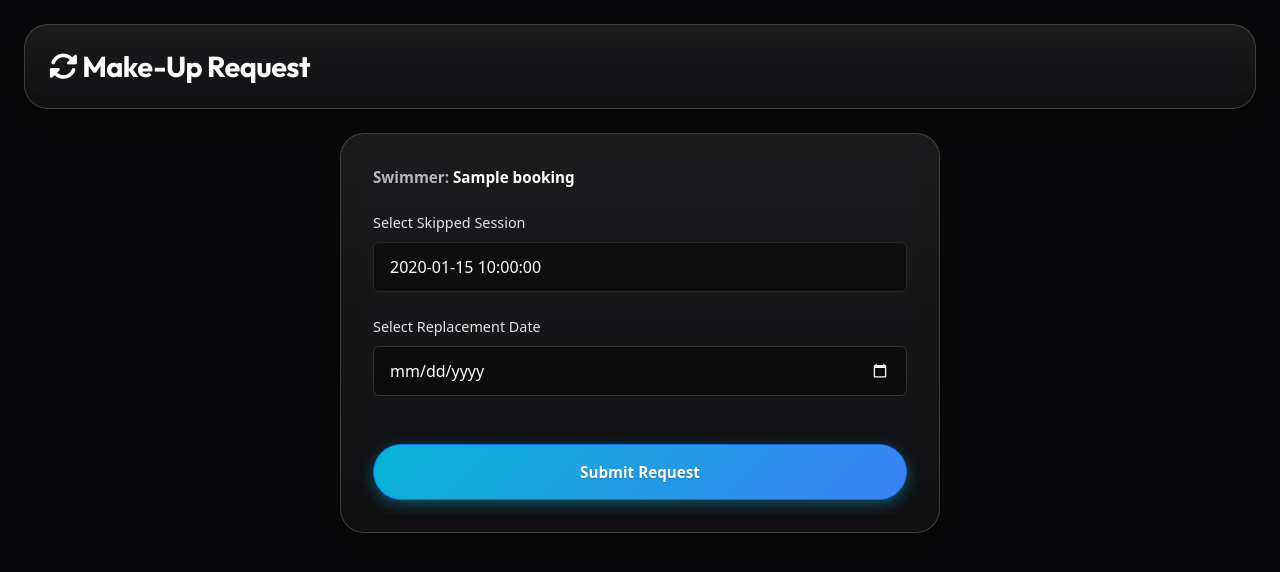
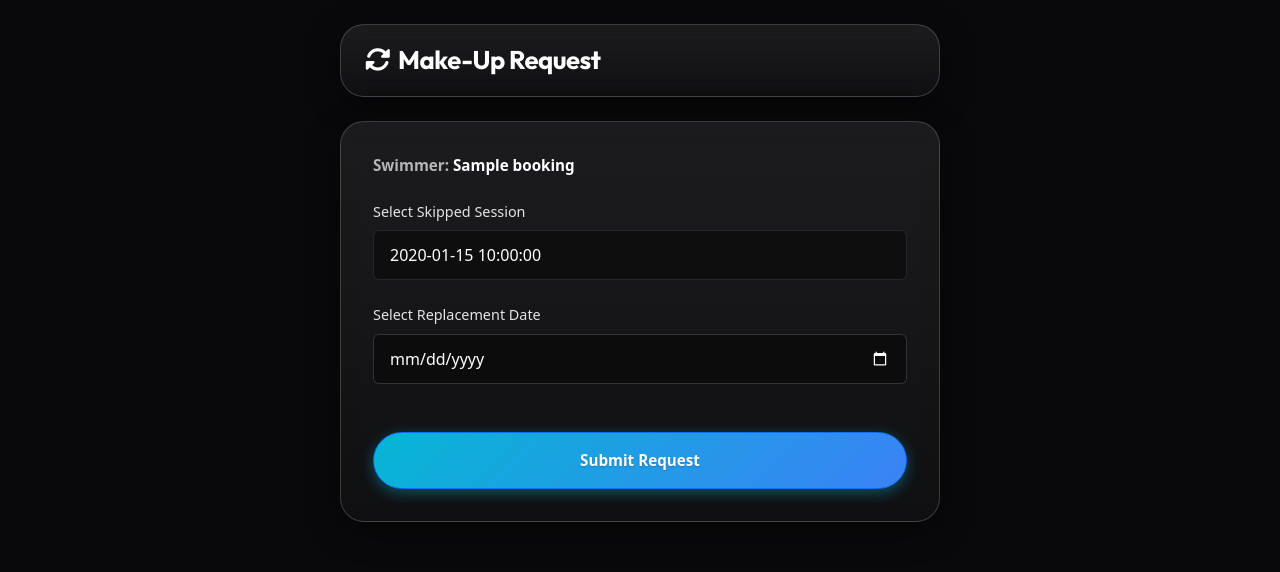
Before and after one commit to muni-qa-engineer/swimTrackPro_v2, a Flask app: page /makeup_request/ef91a32505c9895224ad9f6335887f6e in a window 1280 px wide. Shown: the part 71-643 px from the top of the page. Run offline with Flask 3, Linux system fonts and the light colour scheme; the visitor is signed in with stand-in values (Sample User, id 1); a database or web service that is not in the repository returns one stand-in record (values such as "Sample title"); some libraries are stand-ins or nearby versions.

Commit message:
fix: align edit booking header width to match form card width

```diff
--- a/templates/makeup_request.html
+++ b/templates/makeup_request.html
@@ -8,12 +8,12 @@
 
 {% block content %}
 <div class="container py-4">
-
-    <div class="glass-panel" style="padding: 1.5rem; margin-bottom: 1.5rem;">
-        <h2 class="font-display text-primary" style="font-size: 1.8rem; margin: 0;"><i class="fa-solid fa-rotate"></i> Make-Up Request</h2>
+    <div style="max-width: 600px; margin: 0 auto;">
+        <div class="glass-panel" style="padding: 1.25rem 1.5rem; margin-bottom: 1.5rem;">
+            <h2 class="font-display text-primary" style="font-size: 1.6rem; margin: 0;"><i class="fa-solid fa-rotate me-2"></i>Make-Up Request</h2>
         </div>
 
-    <div class="glass-panel animate-slide-up" style="max-width: 600px; margin: 0 auto; padding: 2rem;">
+        <div class="glass-panel animate-slide-up" style="padding: 2rem;">
             <p class="mb-4 text-muted" style="font-size: 0.95rem;">
                 <strong>Swimmer:</strong> <span class="text-white fw-bold">{{ student_name }}</span>
             </p>
@@ -41,6 +41,7 @@
             </form>
         </div>
     </div>
+</div>
 
 {% set active_page = 'calendar' %}
 {% include 'components/mobile_bottom_nav.html' %}
```
Also changed, not shown: templates/editBooking.html (+8 -6 lines). Lines whose indentation alone changed are shown as unchanged.
